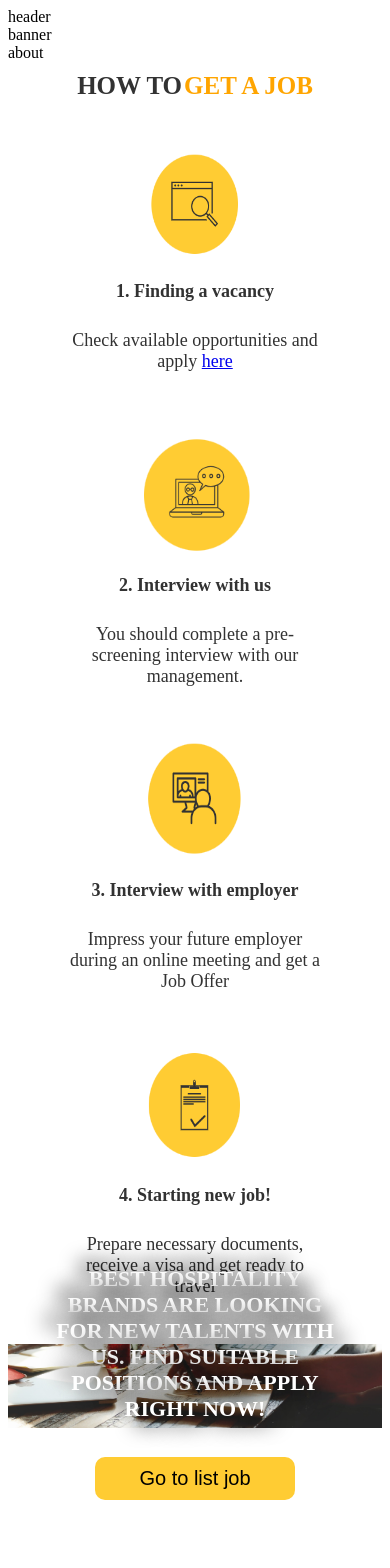
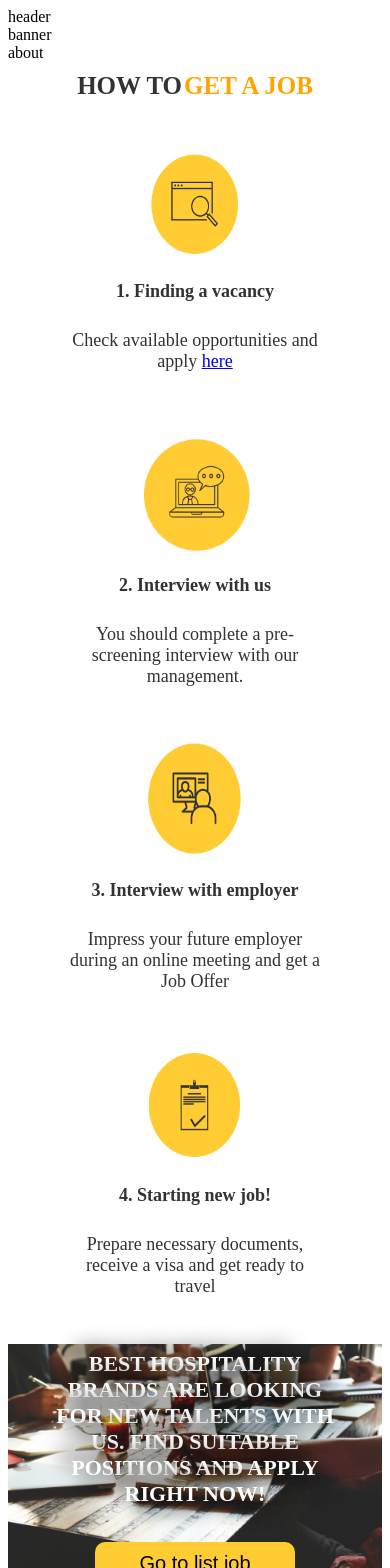
Before and after one commit to abdulhayevbahrom/thework, a React (Create React App) app: page / in a window 390 px wide. Shown: the top 1568 px of the page. Before the commit the page ends 1500 px from the top, so only its background shows below. Built offline with nearby package versions, Linux system fonts and the light colour scheme.

Commit message:
info card and section developed

```diff
--- a/src/components/section/Section.css
+++ b/src/components/section/Section.css
@@ -41,25 +41,25 @@
 @media (max-width: 1475px) {
     .hospitality{
         width: 100%;
-        height: 40vh;
+        height: 55vh;
     }
 }
 @media (max-width: 1200px) {
     .hospitality{
         width: 100%;
-        height: 30vh;
+        height: 50vh;
     }
 }
 @media (max-width: 1000px) {
     .hospitality{
         width: 100%;
-        height: 20vh;
+        height: 40vh;
     }
 }
 @media (max-width: 752px) {
     .hospitality{
         width: 100%;
-        height: 10vh;
+        height: 30vh;
     }
     .hospitality>h1{
         width: 80%;
```
